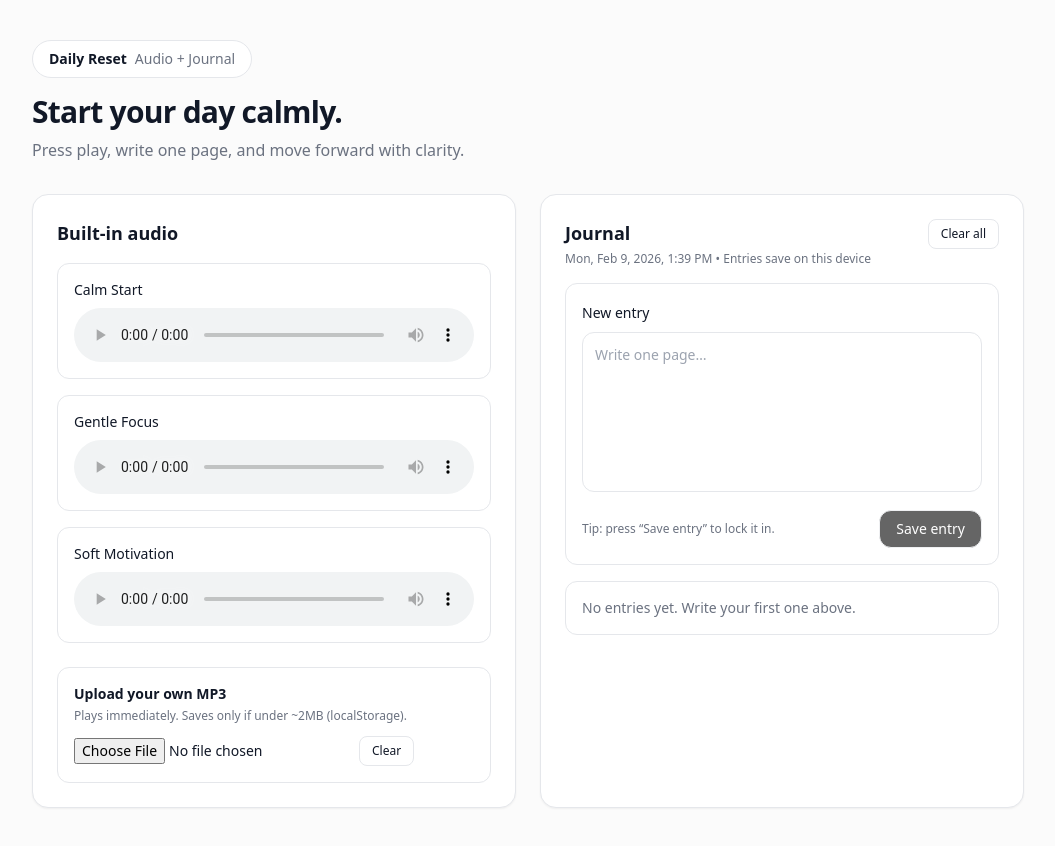
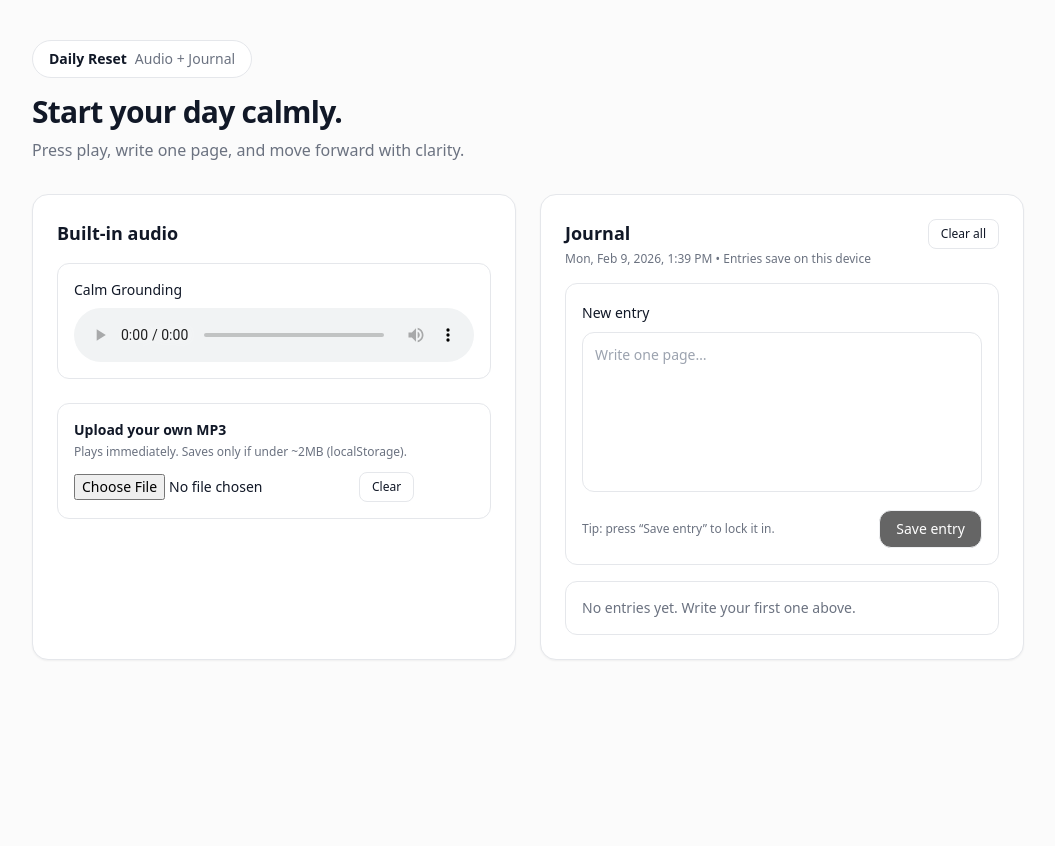
Before and after one commit to rainathecreatour-ops/Daily-Reset, a Next.js app: page / in a window 1280 px wide. Shown: the whole page, without its empty margins (112-1167 px from the left). After the commit the page ends 800 px from the top, so only its background shows below. Built offline with nearby package versions, Linux system fonts and the light colour scheme.

Commit message:
Update page.tsx

```diff
--- a/app/page.tsx
+++ b/app/page.tsx
@@ -4,10 +4,9 @@ import UserAudioUpload from "../components/UserAudioUpload";
 import JournalWithEntries from "../components/JournalWithEntries";
 
 const BUILT_IN = [
-  { title: "Calm Start", src: "/audio/calm-start.mp3" },
-  { title: "Gentle Focus", src: "/audio/gentle-focus.mp3" },
-  { title: "Soft Motivation", src: "/audio/soft-motivation.mp3" },
+  { title: "Calm Grounding", src: "/audio/calm-grounding.mp3" },
 ];
+
 
 export default function Page() {
   return (
```
